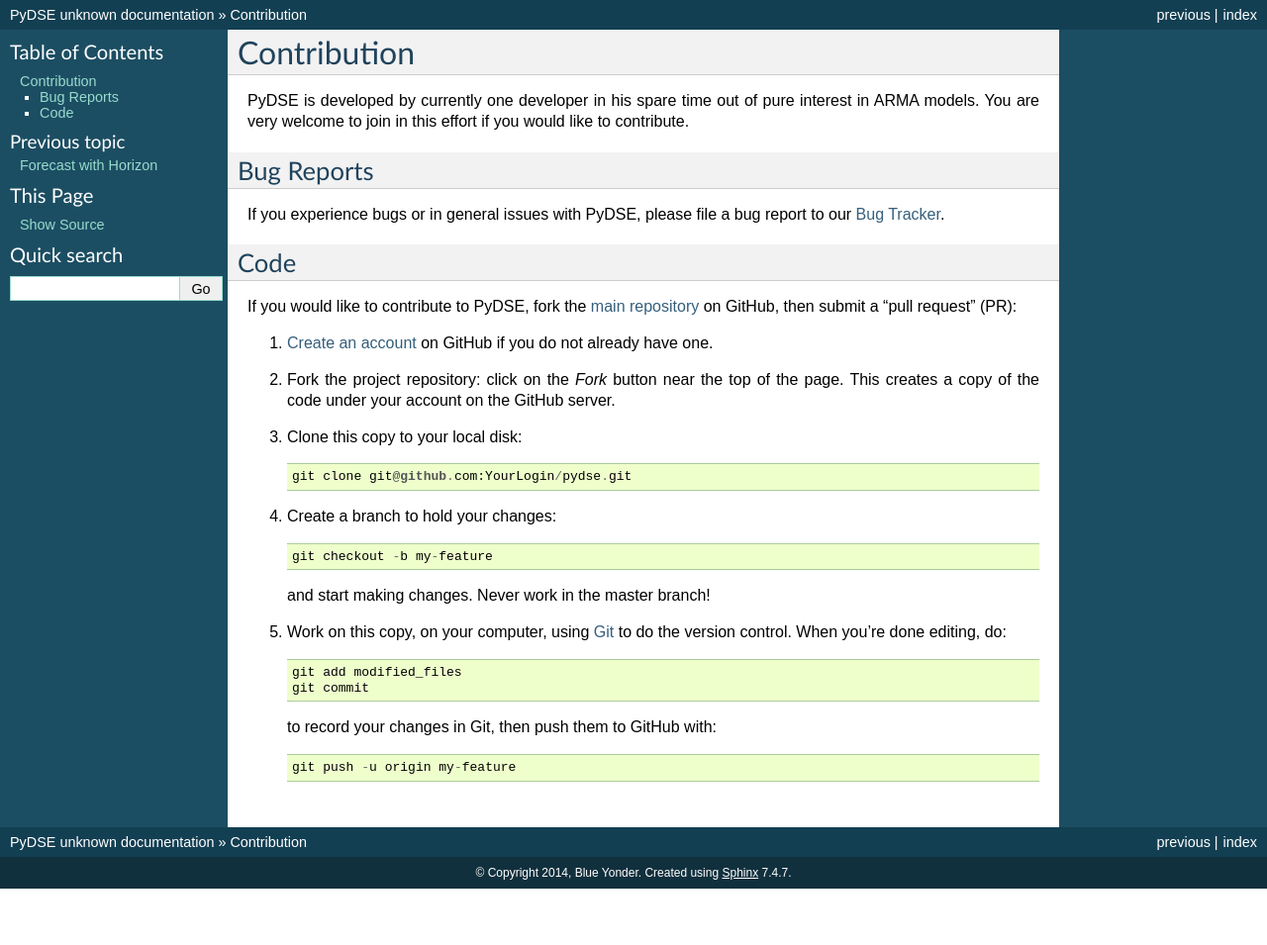
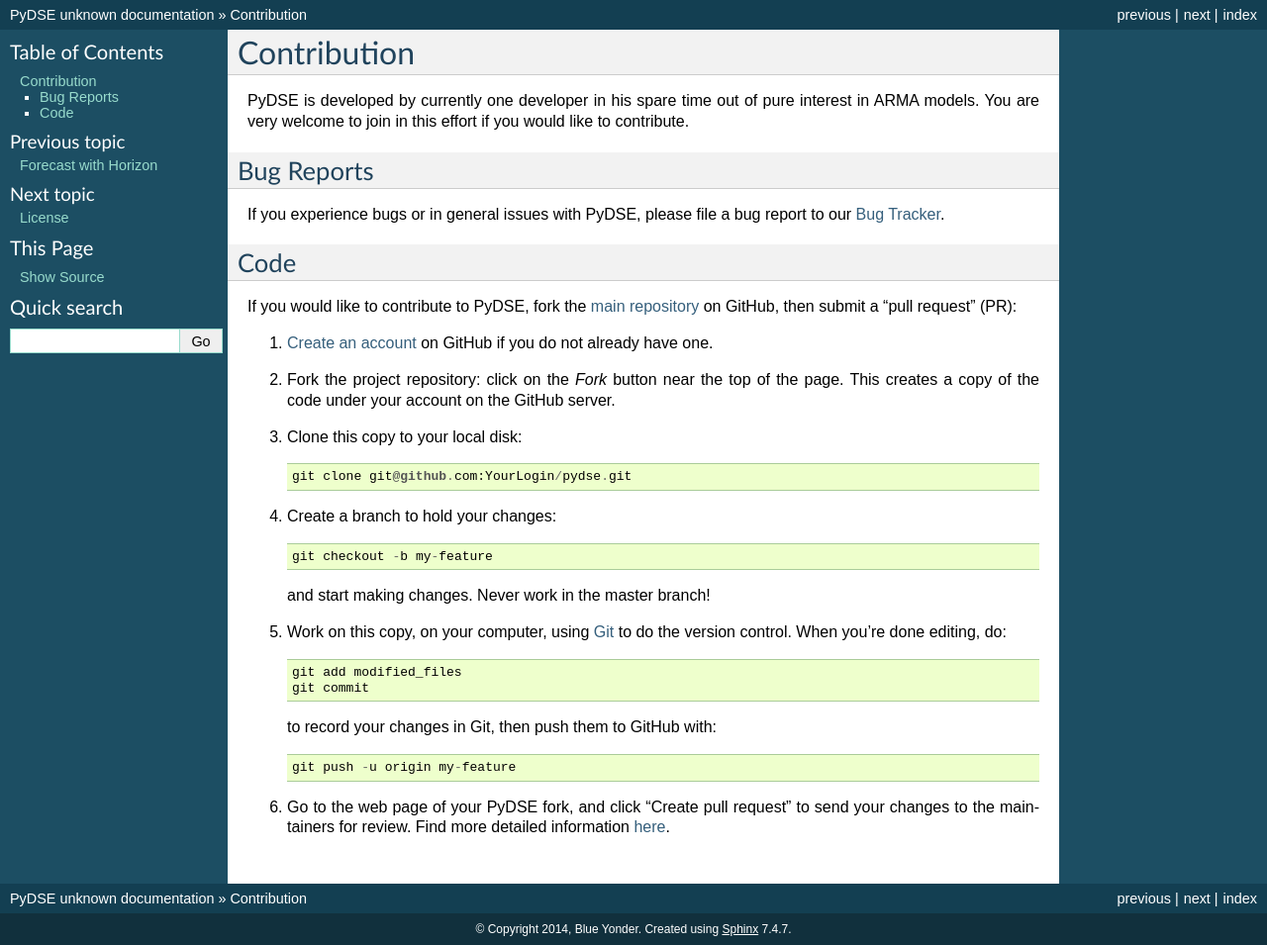
Before and after one commit to blue-yonder/pydse, a Sphinx documentation site: the page built from docs/contrib.rst, in a window 1280 px wide. Shown: the whole page at 99% size. Built offline with Sphinx 7.4.7, drawn with Linux system fonts in a browser that asks for light colours; formulas are drawn with MathJax 3; pages that are not in the unit, such as notebooks, are missing from menus; before the commit the page ends 900 px from its top, so only the background shows below that.

Commit message:
DOC: Updated docs

```diff
--- /dev/null
+++ b/docs/changes.rst
@@ -0,0 +1 @@
+.. include:: ../CHANGES.rst
--- a/docs/contrib.rst
+++ b/docs/contrib.rst
@@ -43,3 +43,8 @@
    to record your changes in Git, then push them to GitHub with::
 
     git push -u origin my-feature
+
+#. Go to the web page of your PyDSE fork, and click
+   "Create pull request" to send your changes to the maintainers for review.
+   Find more detailed information `here
+   <https://help.github.com/articles/creating-a-pull-request/>`_.
--- a/docs/index.rst
+++ b/docs/index.rst
@@ -18,6 +18,7 @@
    Forecast with Horizon <forecast>
    Contribution <contrib>
    License <license>
+   Changelog <changes>
    Module Reference <_rst/modules>
 
 
--- /dev/null
+++ b/docs/license.rst
@@ -0,0 +1,5 @@
+=======
+License
+=======
+
+.. literalinclude:: ../LICENSE.txt
```
Also changed, not shown: CHANGES.rst (added, +8 -0 lines).
